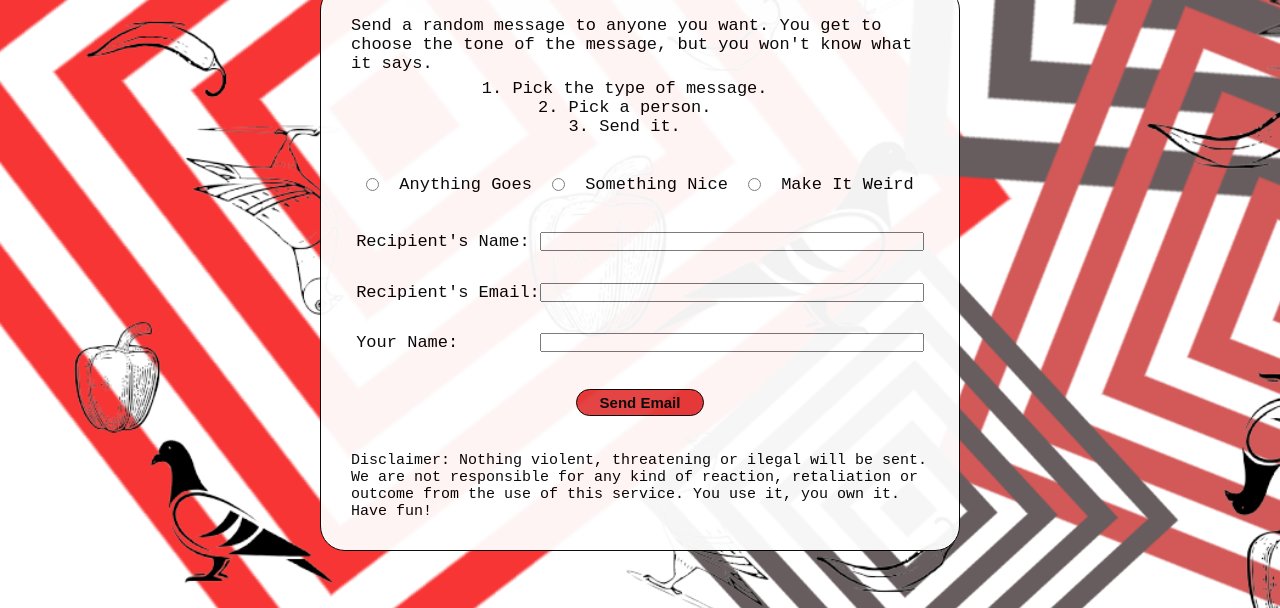
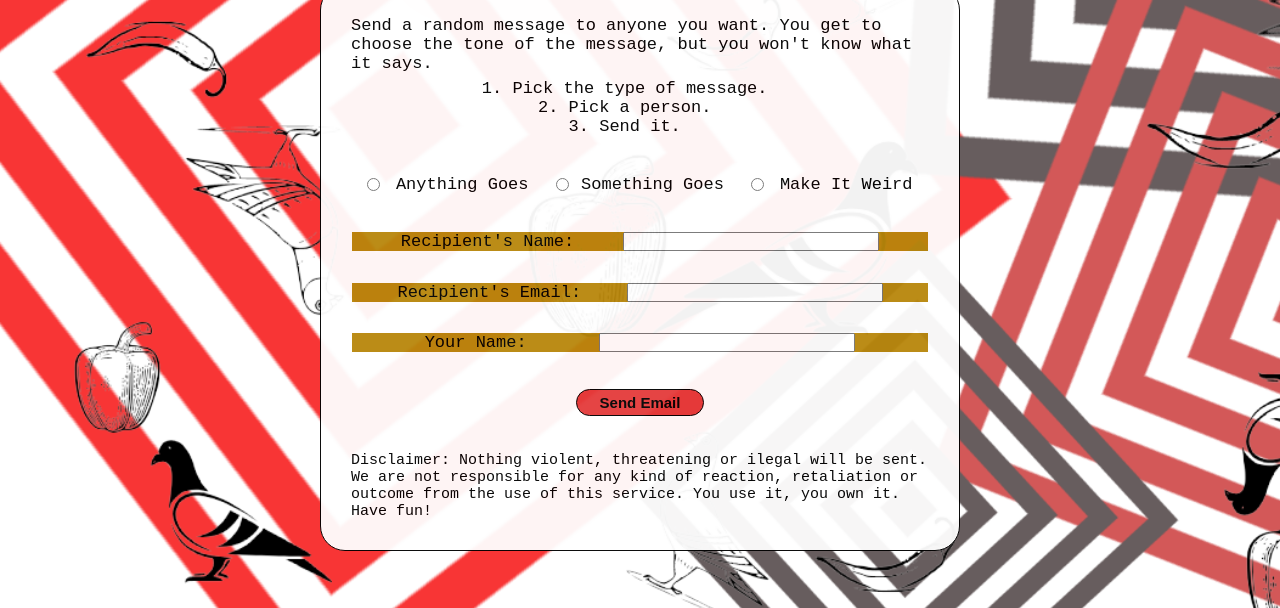
Before and after one commit to Flavsm/SpicyCourier, a plain HTML site: page index.html in a window 1280 px wide. Shown: the part 192-800 px from the top of the page. Drawn offline with Linux system fonts and the light colour scheme.

Commit message:
fixed style

```diff
--- a/index.html
+++ b/index.html
@@ -35,9 +35,18 @@
                 <form id='myfom'>
                     <div class="inputBox">
                         <div class="chooseBox">
-                            <input type="radio" name="style" id="anythinggoes" value="anythinggoes"> Anything Goes
-                            <input type="radio" name="style" id="somethingnice" value="somethingnice"> Something Nice
-                            <input type="radio" name="style" id="makeitweird" value="makeitweird"> Make It Weird
+                            <div class="pickBox firstPick">
+                                <input type="radio" name="style" id="anythinggoes" value="anythinggoes">
+                                <label>Anything Goes</label>
+                            </div>
+                            <div class="pickBox secondPick">
+                                <input type="radio" name="style" id="somethingnice" value="somethingnice">
+                                <label>Something Goes</label>
+                            </div>
+                            <div class="pickBox thirdPick">
+                                <input type="radio" name="style" id="makeitweird" value="makeitweird">
+                                <label>Make It Weird</label>
+                            </div>
                         </div>
                         <div class="infoBox">
                             <div class="infoLabel">
--- a/style.css
+++ b/style.css
@@ -95,13 +95,15 @@ body {
 
 .infoLabel {
     display: flex;
-    justify-content: space-between;
-    min-width: 70vw;
+    justify-content: space-evenly;
+    min-width: 50vw;
+    background-color: darkgoldenrod;
 }
 
 .infoLabel input {
-    min-width: 30vw;
+    min-width: 20vw;
 }
+
 
 .sendButton {
     display: flex;
```
